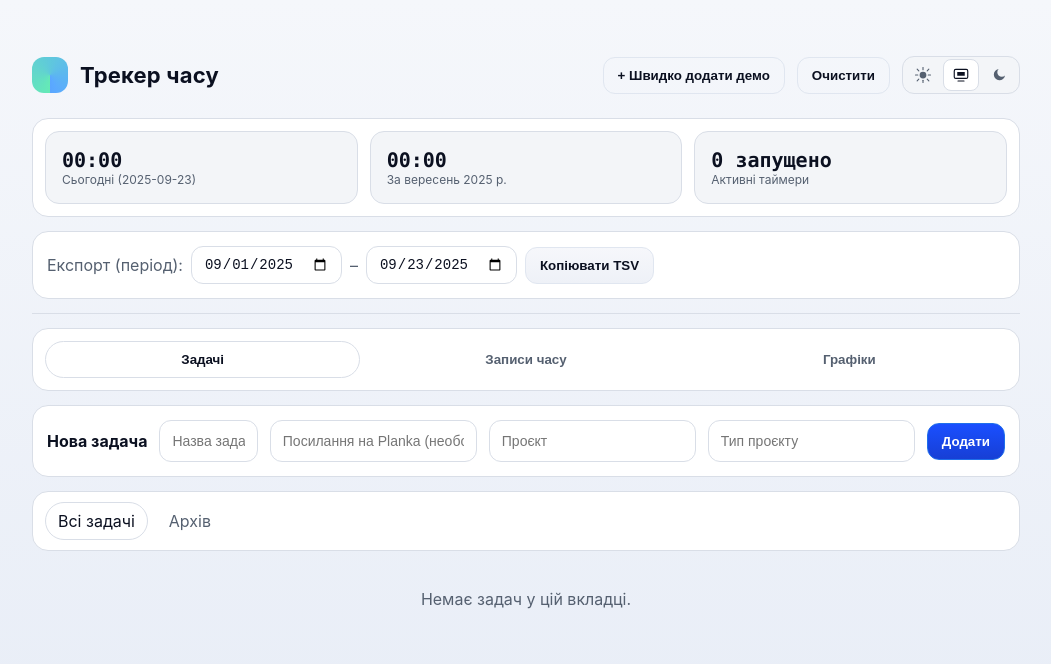
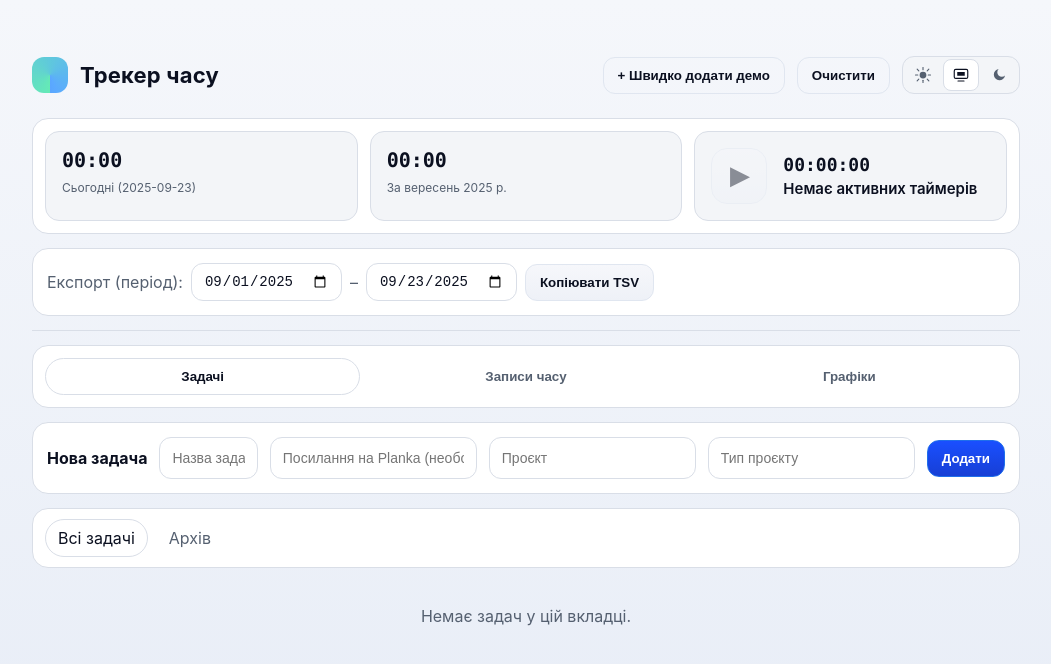
Before and after one commit to eightalex/time-tracker, a Vue app: page / in a window 1280 px wide. Shown: the top 664 px of the page, without its empty margins (114-1165 px from the left). Built offline with nearby package versions, Linux system fonts and the light colour scheme.

Commit message:
feat: implement active task toggle functionality in Metrics component

```diff
--- a/src/App.vue
+++ b/src/App.vue
@@ -7,6 +7,7 @@
       :tasks="tasks"
       :running-count="runningCount"
       :tick="tick"
+      @toggle-active-task="onToggleActiveTask"
     />
 
     <Export
@@ -225,6 +226,13 @@ function start(task){ state.tasks.forEach(t=>{ if(isRunning(t)) stop(t); }); tas
 function stop(task){ if(!isRunning(task)) return; const start = new Date(task.running.start); const end = new Date(); const dur = Math.max(0, end - start); task.logs.push({ id: cryptoRandomId(), start: start.getTime(), end: end.getTime(), ms: dur }); task.running = null; save(); }
 function stopIfRunning(task){ if(isRunning(task)) stop(task); }
 
+function onToggleActiveTask(payload){
+  if(!payload || !payload.taskId) return;
+  const task = state.tasks.find((t)=> t.id === payload.taskId);
+  if(!task) return;
+  if(isRunning(task)) stop(task); else start(task);
+}
+
 function totalForDate(dateObj){ const d0 = startOfDay(dateObj).getTime(); const d1 = endOfDay(dateObj).getTime(); let sum = 0; for(const t of state.tasks){ sum += taskTotalInRange(t, d0, d1); } return sum + runningOverlapInRange(d0, d1); }
 function totalForMonth(monthDate){ const m0 = firstDayOfMonth(monthDate).getTime(); const m1 = lastDayOfMonth(monthDate).getTime(); let sum = 0; for(const t of state.tasks){ sum += taskTotalInRange(t, m0, m1); } return sum + runningOverlapInRange(m0, m1); }
 function totalForTaskOnDate(task, dateObj){ const d0 = startOfDay(dateObj).getTime(); const d1 = endOfDay(dateObj).getTime(); const now = Date.now(); state.tick; return taskTotalInRange(task, d0, d1) + (isRunning(task) ? overlapMs(task.running.start, now, d0, d1) : 0); }
--- a/src/components/Metrics.vue
+++ b/src/components/Metrics.vue
@@ -9,9 +9,21 @@
         <div class="k mono">{{ formatMs(monthTotal) }}</div>
         <div class="l">За {{ monthLabel(currentMonthDate) }}</div>
       </div>
-      <div class="metric">
-        <div class="k mono">{{ runningCount }} запущено</div>
-        <div class="l">Активні таймери</div>
+      <div class="metric metric--active">
+        <button
+          class="btn metric-active__btn"
+          type="button"
+          :disabled="isActiveToggleDisabled"
+          @click="onToggleActive"
+        >
+          {{ activeToggleIcon }}
+        </button>
+        <div class="metric-active__info">
+          <div class="metric-active__time mono">{{ activeTaskTime }}</div>
+          <div class="metric-active__title" :title="activeTaskTitle">
+            {{ activeTaskTitle }}
+          </div>
+        </div>
       </div>
     </div>
   </div>
@@ -19,8 +31,7 @@
 
 <script setup>
 import { computed } from 'vue';
-import { formatMs, toISODate, monthLabel } from '../helpers';
-import { totalForDate, totalForMonth } from '../helpers';
+import { formatMs, formatMsS, toISODate, monthLabel, isRunning, totalForDate, totalForMonth } from '../helpers';
 
 const props = defineProps({
   today: { type: Date, required: true },
@@ -29,16 +40,62 @@ const props = defineProps({
   tick: { type: Number, default: 0 },
 });
 
+const emit = defineEmits(['toggle-active-task']);
+
 const currentMonthDate = computed(() => new Date(new Date().getFullYear(), new Date().getMonth(), 1));
 
 // Live totals (depend on tick so running timers update)
 const todayTotal = computed(() => { props.tick; return totalForDate(props.tasks, props.today); });
 const monthTotal = computed(() => { props.tick; return totalForMonth(props.tasks, currentMonthDate.value); });
+
+const latestRunningTask = computed(() => {
+  props.tick;
+  let latest = null;
+  for (const task of props.tasks) {
+    if (!task || typeof task !== 'object') continue;
+    if (!isRunning(task)) continue;
+    const start = task.running?.start;
+    if (typeof start !== 'number') continue;
+    if (!latest || start > latest.start) {
+      latest = {
+        taskId: task.id,
+        title: task.title || 'Без назви',
+        start,
+      };
+    }
+  }
+  return latest;
+});
+
+const activeTaskTitle = computed(() => latestRunningTask.value?.title || 'Немає активних таймерів');
+
+const activeTaskTime = computed(() => {
+  props.tick;
+  const task = latestRunningTask.value;
+  if (!task) return '00:00:00';
+  return formatMsS(Math.max(0, Date.now() - task.start));
+});
+
+const activeToggleIcon = computed(() => (latestRunningTask.value ? '⏸' : '▶︎'));
+
+const isActiveToggleDisabled = computed(() => !latestRunningTask.value);
+
+function onToggleActive() {
+  const task = latestRunningTask.value;
+  if (!task) return;
+  emit('toggle-active-task', { taskId: task.taskId });
+}
 </script>
 
 <style scoped>
 .metrics{display:grid;grid-template-columns:repeat(3,1fr);gap:12px;padding:12px;}
-.metric{padding:16px;border-radius:14px;background:var(--muted);border:1px solid var(--line)}
+.metric{padding:16px;border-radius:14px;background:var(--muted);border:1px solid var(--line);display:flex;flex-direction:column;gap:8px}
 .metric .k{font-size:20px;font-weight:700}
 .metric .l{font-size:12px;color:var(--sub)}
+.metric--active{flex-direction:row;align-items:center;gap:16px}
+.metric-active__btn{display:inline-flex;align-items:center;justify-content:center;width:56px;height:56px;font-size:24px;border-radius:16px}
+.metric-active__btn:disabled{opacity:0.45;cursor:not-allowed}
+.metric-active__info{display:flex;flex-direction:column;gap:4px;flex:1;min-width:0}
+.metric-active__title{max-width:206px;font-weight:600;font-size:15px;color:var(--text);overflow:hidden;text-overflow:ellipsis;white-space:nowrap}
+.metric-active__time{font-size:18px;font-weight:600;color:var(--text)}
 </style>
```
